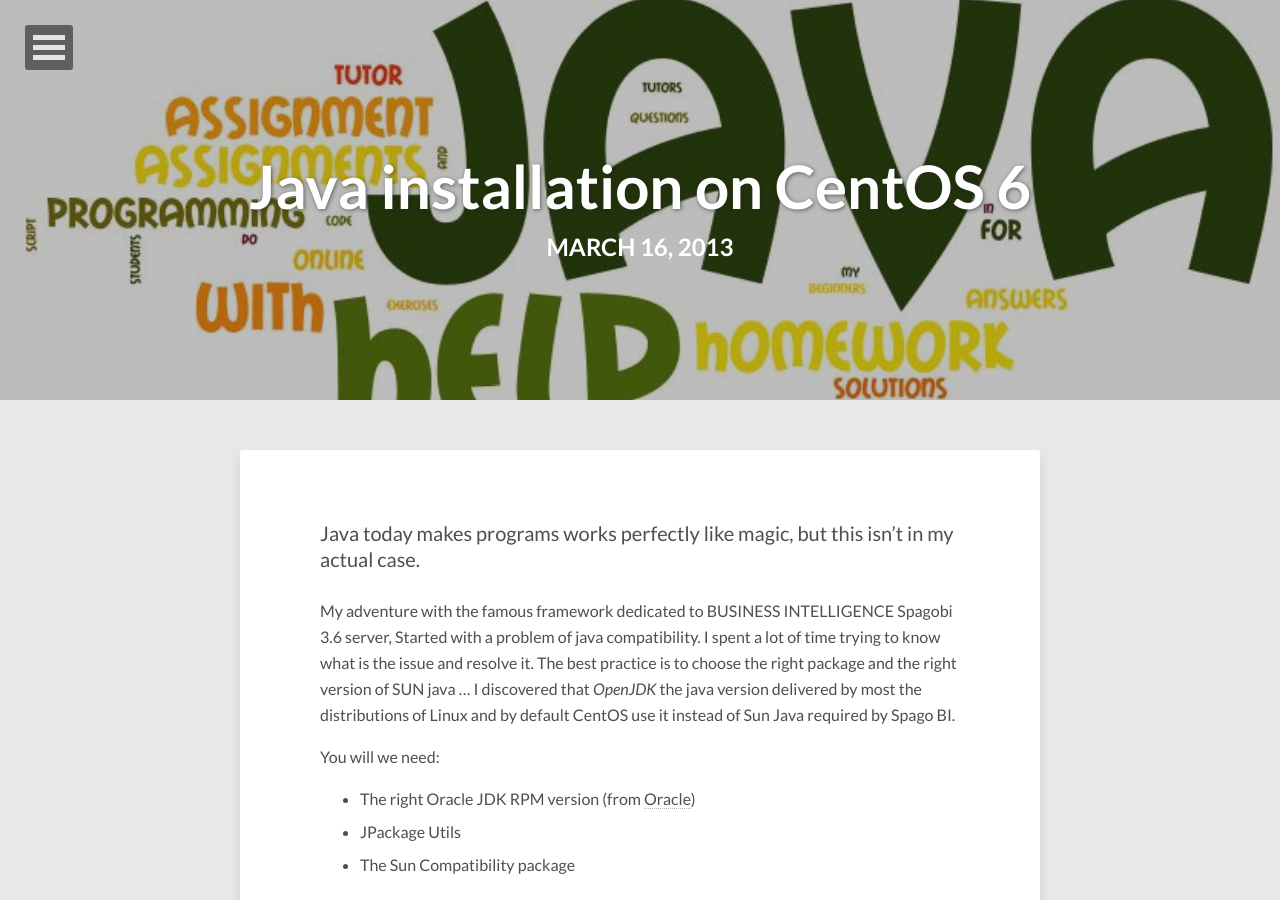
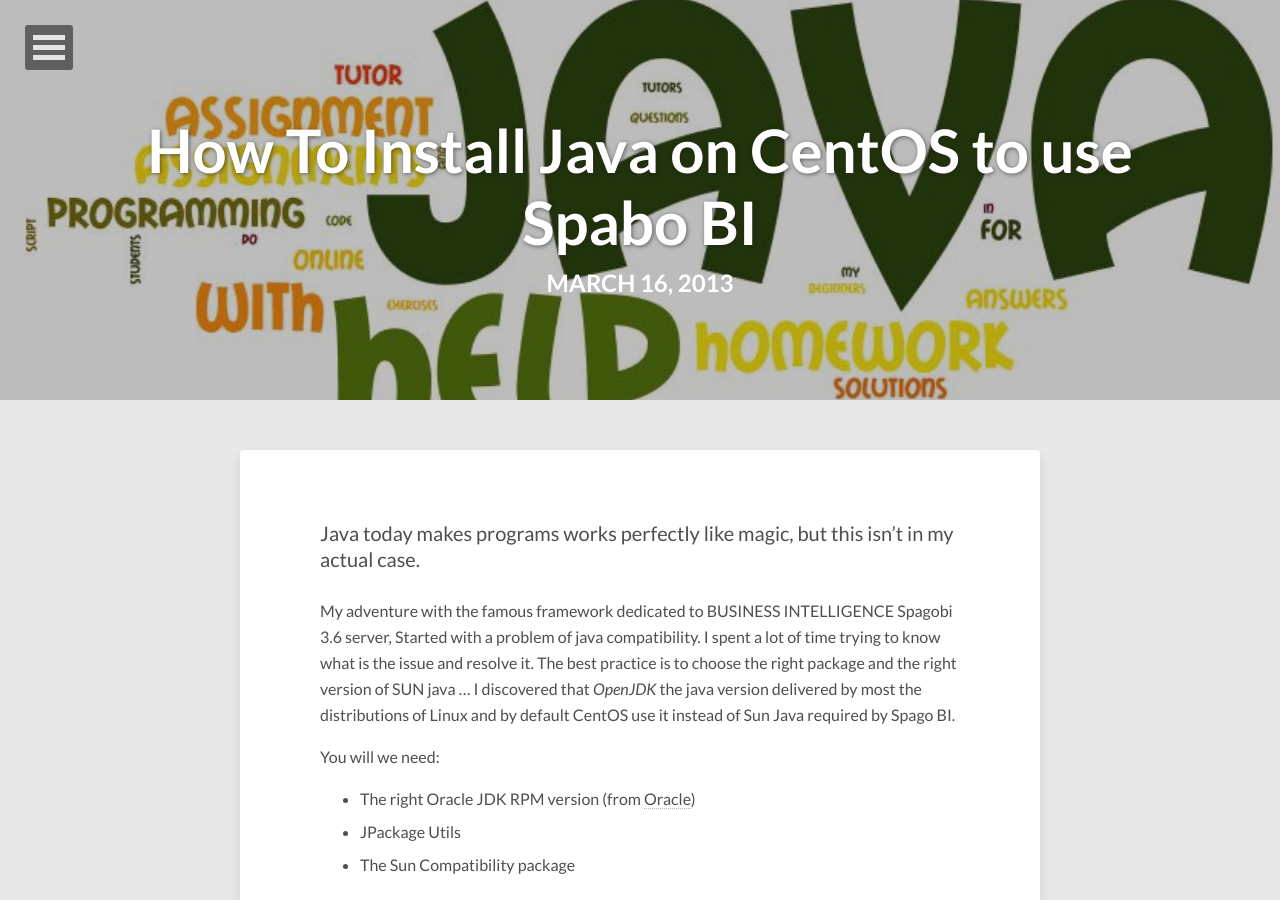
Before and after one commit to saberbouabid/WEBS, a Jekyll site: the page built from _posts/2013-03-16-How To Install Java on CentOS to use Spabo BI.md, in a window 1280 px wide and 900 px high. Built offline with Jekyll 4.4.1, drawn with Linux system fonts in a browser that asks for light colours; nearby versions of some CDN libraries; comment, search, counter and statistics services are not loaded.

Commit message:
Update and rename 2013-03-16-Java installation on CentOS 6.md to 2013-03-16-How To Install Java on CentOS to use Spabo BI.md

```diff
--- a/_posts/2013-03-16-Java installation on CentOS 6.md
+++ b/_posts/2013-03-16-How To Install Java on CentOS to use Spabo BI.md
@@ -1,6 +1,6 @@
 ---
 published: true
-title: Java installation on CentOS 6
+title: How To Install Java on CentOS to use Spabo BI
 layout: post
 tags: [Unix, Java , CentOS]
 modified: 2013-03-16
```
